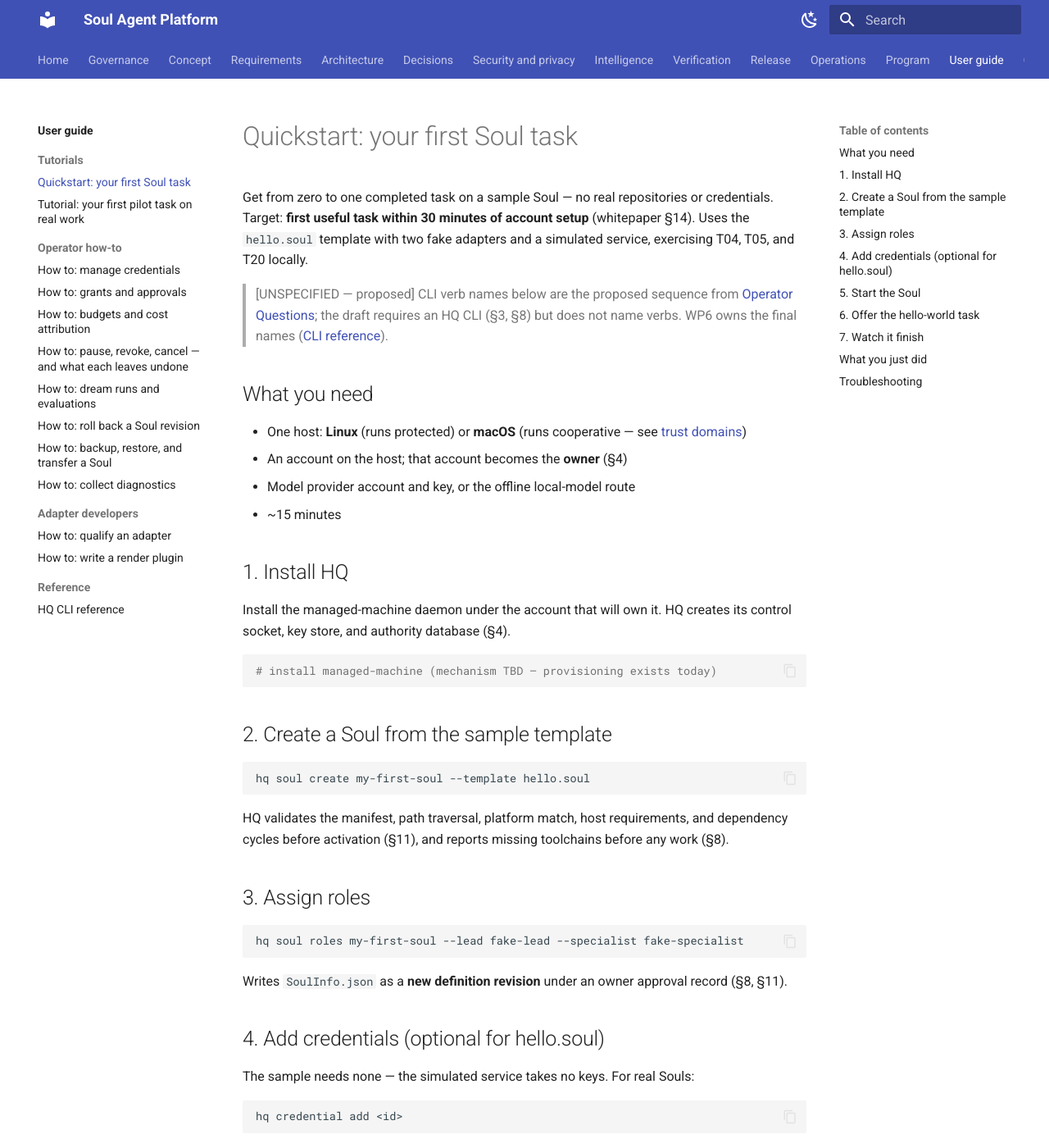
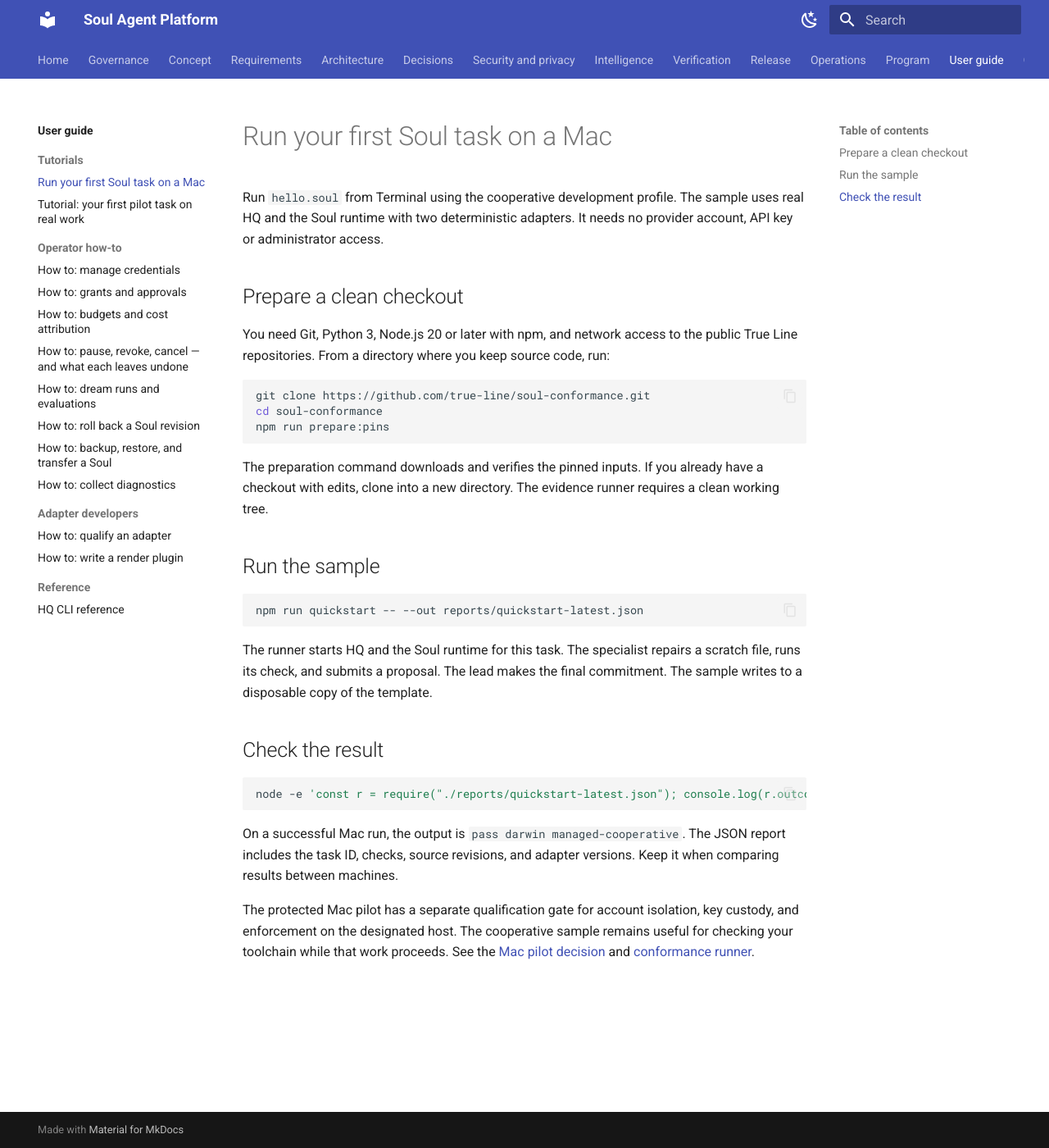
Before and after one commit to true-line/agent-bot-platform, an MkDocs documentation site: the page built from docs/user-guide/tutorials/quickstart.md, in a window 1280 px wide and 1400 px high. Shown: the whole window at 82% size. Built offline with MkDocs 1.6.1 and Material for MkDocs 9.7.7, drawn with Linux system fonts in a browser that asks for light colours; some of the changed text lies outside the part shown.

Commit message:
Document the runnable Mac owner quickstart
Refs #70.

Agent-Bot-Write: ghw_a532431d5d58ef57
Agent-Bot-Session: fa2486d94751

````diff
--- a/docs/03-architecture/lifecycle.md
+++ b/docs/03-architecture/lifecycle.md
@@ -82,6 +82,6 @@ new definition revisions; the Soul ID and address never change
 
 ## Sequence references
 
-- Operator view: [quickstart admission steps](../user-guide/tutorials/quickstart.md#5-start-the-soul)
+- Operator view: [run the sample](../user-guide/tutorials/quickstart.md#run-the-sample)
 - HQ crash: [runbook](../09-operations/runbooks/hq-restart.md)
 - Harness hang/crash loop: [runbook](../09-operations/runbooks/harness-crash-loop.md)
--- a/docs/user-guide/tutorials/quickstart.md
+++ b/docs/user-guide/tutorials/quickstart.md
@@ -2,113 +2,40 @@
 Status: Draft
 Doc-Type: tutorial
 Owner: platform-maintainer
-Last-Reviewed: 2026-11-05
+Last-Reviewed: 2026-11-17
 Audience: operators
 ---
 
-# Quickstart: your first Soul task
+# Run your first Soul task on a Mac
 
-Get from zero to one completed task on a sample Soul — no real repositories
-or credentials. Target: **first useful task within 30 minutes of account
-setup** (whitepaper §14). Uses the `hello.soul` template with two fake
-adapters and a simulated service, exercising T04, T05, and T20 locally.
+Run `hello.soul` from Terminal using the cooperative development profile. The sample uses real HQ and the Soul runtime with two deterministic adapters. It needs no provider account, API key or administrator access.
 
-> [UNSPECIFIED — proposed] CLI verb names below are the proposed sequence
-> from [Operator Questions](../../papers/operator-questions-2026-10-29.md#getting-started);
-> the draft requires an HQ CLI (§3, §8) but does not name verbs. WP6 owns
-> the final names ([CLI reference](../reference/cli.md)).
+## Prepare a clean checkout
 
-## What you need
+You need Git, Python 3, Node.js 20 or later with npm, and network access to the public True Line repositories. From a directory where you keep source code, run:
 
-- One host: **Linux** (runs protected) or **macOS** (runs cooperative —
-  see [trust domains](../../03-architecture/trust-domains-and-profiles.md#protected-vs-cooperative))
-- An account on the host; that account becomes the **owner** (§4)
-- Model provider account and key, or the offline local-model route
-- ~15 minutes
-
-## 1. Install HQ
-
-Install the managed-machine daemon under the account that will own it.
-HQ creates its control socket, key store, and authority database (§4).
-
-```bash
-# install managed-machine (mechanism TBD — provisioning exists today)
+```sh
+git clone https://github.com/true-line/soul-conformance.git
+cd soul-conformance
+npm run prepare:pins
 ```
 
-## 2. Create a Soul from the sample template
+The preparation command downloads and verifies the pinned inputs. If you already have a checkout with edits, clone into a new directory. The evidence runner requires a clean working tree.
 
-```bash
-hq soul create my-first-soul --template hello.soul
+## Run the sample
+
+```sh
+npm run quickstart -- --out reports/quickstart-latest.json
 ```
 
-HQ validates the manifest, path traversal, platform match, host
-requirements, and dependency cycles before activation (§11), and reports
-missing toolchains before any work (§8).
+The runner starts HQ and the Soul runtime for this task. The specialist repairs a scratch file, runs its check, and submits a proposal. The lead makes the final commitment. The sample writes to a disposable copy of the template.
 
-## 3. Assign roles
+## Check the result
 
-```bash
-hq soul roles my-first-soul --lead fake-lead --specialist fake-specialist
+```sh
+node -e 'const r = require("./reports/quickstart-latest.json"); console.log(r.outcome, r.host.os, r.enforcement_profile.in_force)'
 ```
 
-Writes `SoulInfo.json` as a **new definition revision** under an owner
-approval record (§8, §11).
+On a successful Mac run, the output is `pass darwin managed-cooperative`. The JSON report includes the task ID, checks, source revisions, and adapter versions. Keep it when comparing results between machines.
 
-## 4. Add credentials (optional for hello.soul)
-
-The sample needs none — the simulated service takes no keys. For real
-Souls:
-
-```bash
-hq credential add <id>
-```
-
-Keys go into HQ's store; they never enter the package (§11,
-[credential details](../how-to/credentials.md)).
-
-## 5. Start the Soul
-
-```bash
-hq soul start my-first-soul
-```
-
-The entry point runs the admission sequence: **Hello, Admit, Equip, Brief,
-Ready, Lease** (§5). The console shows the profile in force (§8) — check
-it says `cooperative` on macOS, `protected` on Linux.
-
-## 6. Offer the hello-world task
-
-```bash
-hq task offer my-first-soul --objective "investigate, change one file in the scratch workspace, run the checks, produce a reviewable change"
-```
-
-Or chat: `agent-bot soul chat my-first-soul`. The task runs against the
-simulated service: scoped proposal first, then one final commitment (T04,
-T05).
-
-## 7. Watch it finish
-
-The console distinguishes **queued → delivered → accepted → running →
-completed** (§8). When it completes, inspect:
-
-- The **receipts timeline**: every brokered action with task, caller,
-  destination, settled cost (§7)
-- The **task record**: proposal, commitment, outcome
-- `hq receipts my-first-soul` — what went where
-
-## What you just did
-
-A Soul was admitted under a declared profile, did one scoped task with
-brokered, receipted effects, and finished — without any credential ever
-reaching a harness. Next: [connect real work in the pilot
-tutorial](first-pilot-task.md), or read
-[why this design](../../03-architecture/trust-domains-and-profiles.md).
-
-## Troubleshooting
-
-| Symptom | Likely cause | Where to look |
-|---|---|---|
-| Activation refuses with a platform error | Target platform mismatch in manifest | import validation report (§11) |
-| "missing toolchain" before first task | Declared host requirement absent | §8 prerequisite report |
-| Task stuck in `waiting` | Recorded reason: owner input / dependency / provider | console detail view (§7) |
-| hello.soul render fails | render plugin stub | [render plugins](../adapters/render-plugins.md) |
+The protected Mac pilot has a separate qualification gate for account isolation, key custody, and enforcement on the designated host. The cooperative sample remains useful for checking your toolchain while that work proceeds. See the [Mac pilot decision](https://github.com/true-line/agent-bot-platform/discussions/85) and [conformance runner](https://github.com/true-line/soul-conformance/tree/main/suites/quickstart).
````
Also changed, not shown: docs/user-guide/how-to/backup-restore-transfer.md (+1 -1 lines).
